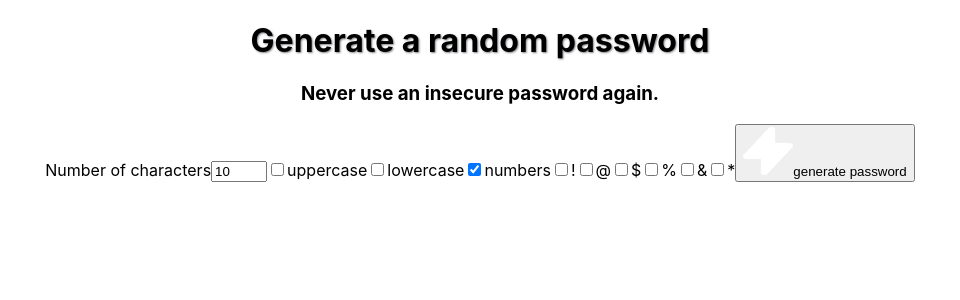
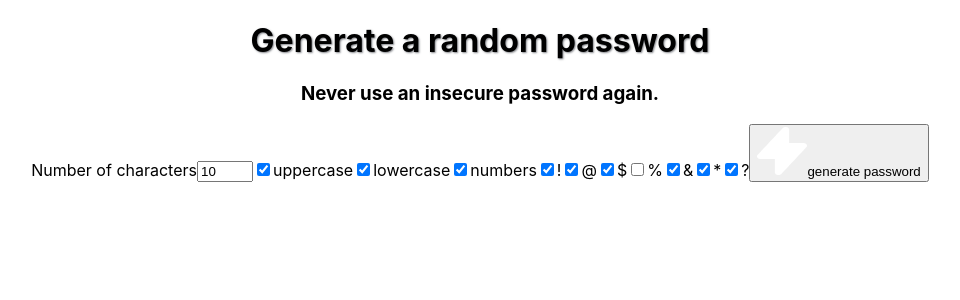
Before and after one commit to gpend/password-creator, a React (Create React App) app: page / in a window 1280 px wide. Shown: the top 300 px of the page, without its empty margins (160-1120 px from the left). Built offline with nearby package versions, Linux system fonts and the light colour scheme.

Commit message:
more work on the selectors

```diff
--- a/src/App.js
+++ b/src/App.js
@@ -6,7 +6,19 @@ import {useState} from 'react'
 
 function App() {
 
-  const [charSelectors, setCharSelectors] = useState({'!': true, '@': true})
+  const [charSelectors, setCharSelectors] = useState({
+    '!': true,
+    '@': true,
+    '#': true,
+    '$': true,
+    '%': false,
+    '&': true,
+    '*': true,
+    '?': true,
+    'upper': true,
+    'lower': true,
+    'num': true
+  })
   const [numCharacters, setNumCharacters] = useState(10)
   const [passwords, setPasswords] = useState([])
 
@@ -18,20 +30,20 @@ function App() {
     const upperAlpha = lowerAlpha.map(char => char.toUpperCase())
     const numbers = [...Array(10).keys()]
 
-    for (let selection of charSelectors){
+    for (let selection in charSelectors){
 
       switch (selection){
         case 'lower':
-          newCharacters.concat(lowerAlpha);
+          charSelectors[selection] && newCharacters.concat(lowerAlpha);
           break;
         case 'upper':
-          newCharacters.concat(upperAlpha);
+          charSelectors[selection] && newCharacters.concat(upperAlpha);
           break;
         case 'numbers':
-          newCharacters.concat(numbers);
+          charSelectors[selection] && newCharacters.concat(numbers);
           break;
         default:
-          newCharacters.push(selection)
+          charSelectors[selection] && newCharacters.push(selection)
       }
 
     }
@@ -46,8 +58,12 @@ function App() {
     }
   }
 
-  function handleNumCharChange(e){
-    setNumCharacters(eval(e.target.value))
+  function handleNumCharChange(event){
+    setNumCharacters(eval(event.target.value))
+  }
+
+  function handleCheck(event){
+    console.log(event.target.labels[0].innerText)
   }
 
   console.log(charSelectors['!'])
@@ -62,40 +78,44 @@ function App() {
           <input type={'number'} min= '1' max='20' value= {numCharacters} onChange={handleNumCharChange}/>
         </label>
         <label>
-          <input id='selector-upper' type={'checkbox'} value="on"/>
+          <input id='selector-upper' type={'checkbox'} checked= {charSelectors['upper']} onChange={handleCheck}/>
           uppercase
         </label>
         <label>
-          <input id='selector-lower' type={'checkbox'}/>
+          <input id='selector-lower' type={'checkbox'} checked= {charSelectors['lower']} onChange={handleCheck}/>
           lowercase
         </label>
         <label>
-          <input id='selector-num' type={'checkbox'} defaultChecked= {true}/>
+          <input id='selector-num' type={'checkbox'} checked= {charSelectors['num']} onChange={handleCheck}/>
           numbers
         </label>
         <label>
-          <input id='selector-!' type={'checkbox'} value="on"/>
+          <input id='selector-!' type={'checkbox'} checked= {charSelectors['!']} onChange={handleCheck}/>
           !
         </label>
         <label>
-          <input id='selector-@' type={'checkbox'} value="on"/>
+          <input id='selector-@' type={'checkbox'} checked= {charSelectors['&']} onChange={handleCheck}/>
           @
         </label>
         <label>
-          <input id='selector-$' type={'checkbox'} value="on"/>
+          <input id='selector-$' type={'checkbox'} checked= {charSelectors['$']} onChange={handleCheck}/>
           $
         </label>
         <label>
-          <input id='selector-%' type={'checkbox'} value="on"/>
+          <input id='selector-%' type={'checkbox'} checked= {charSelectors['%']} onChange={handleCheck}/>
           %
         </label>
         <label>
-          <input id='selector-&' type={'checkbox'} value="on"/>
+          <input id='selector-&' type={'checkbox'} checked= {charSelectors['&']} onChange={handleCheck}/>
           &
         </label>
         <label>
-          <input id='selector-*' type={'checkbox'} value="on"/>
+          <input id='selector-*' type={'checkbox'} checked= {charSelectors['*']} onChange={handleCheck}/>
           *
+        </label>
+        <label>
+          <input id='selector-?' type={'checkbox'} checked= {charSelectors['?']} onChange={handleCheck}/>
+          ?
         </label>
 
         <button><img src={lightning} alt=''/>generate password</button>
```
